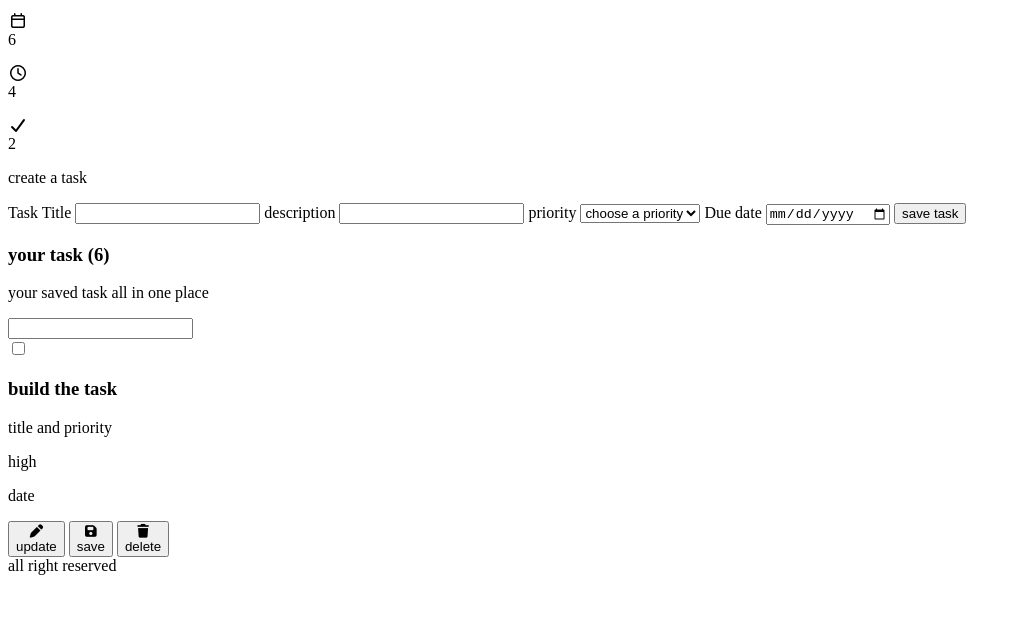
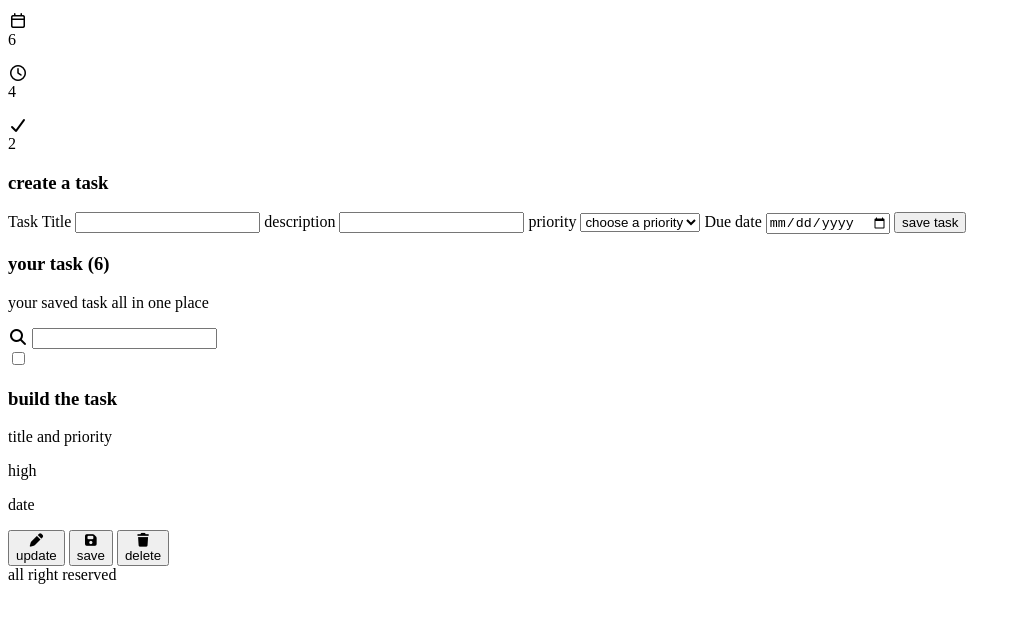
Before and after one commit to XDENTERTAINMENT/task-manager-groupwork, a plain HTML site: page index.html in a window 1280 px wide. Shown: the part 101-724 px from the top of the page, without its empty margins (0-1021 px from the left). Drawn offline with Linux system fonts and the light colour scheme.

Commit message:
built the product skeleton

```diff
--- a/index.html
+++ b/index.html
@@ -35,7 +35,10 @@
 
         <!-- the create task section -->
       <div class="create-task">
-          <div> <p>create a task</p></div>
+
+          <div>
+            <h3>create a task</h3>
+        </div>
        <form action="submit">
 
            <label for="title">
@@ -75,9 +78,14 @@
       <!-- task mapping -->
 
         <div class="task-mapping">
+
               <h3> your task (6)</h3>
         <p> your saved task all in one place</p>
-        <input type="search">
+        <div>
+            <i class="fa-solid fa-magnifying-glass"></i>
+            <input  type="search">
+        </div>
+
 
 
         <!-- the card -->
```
Also changed, not shown: 1 other file.
